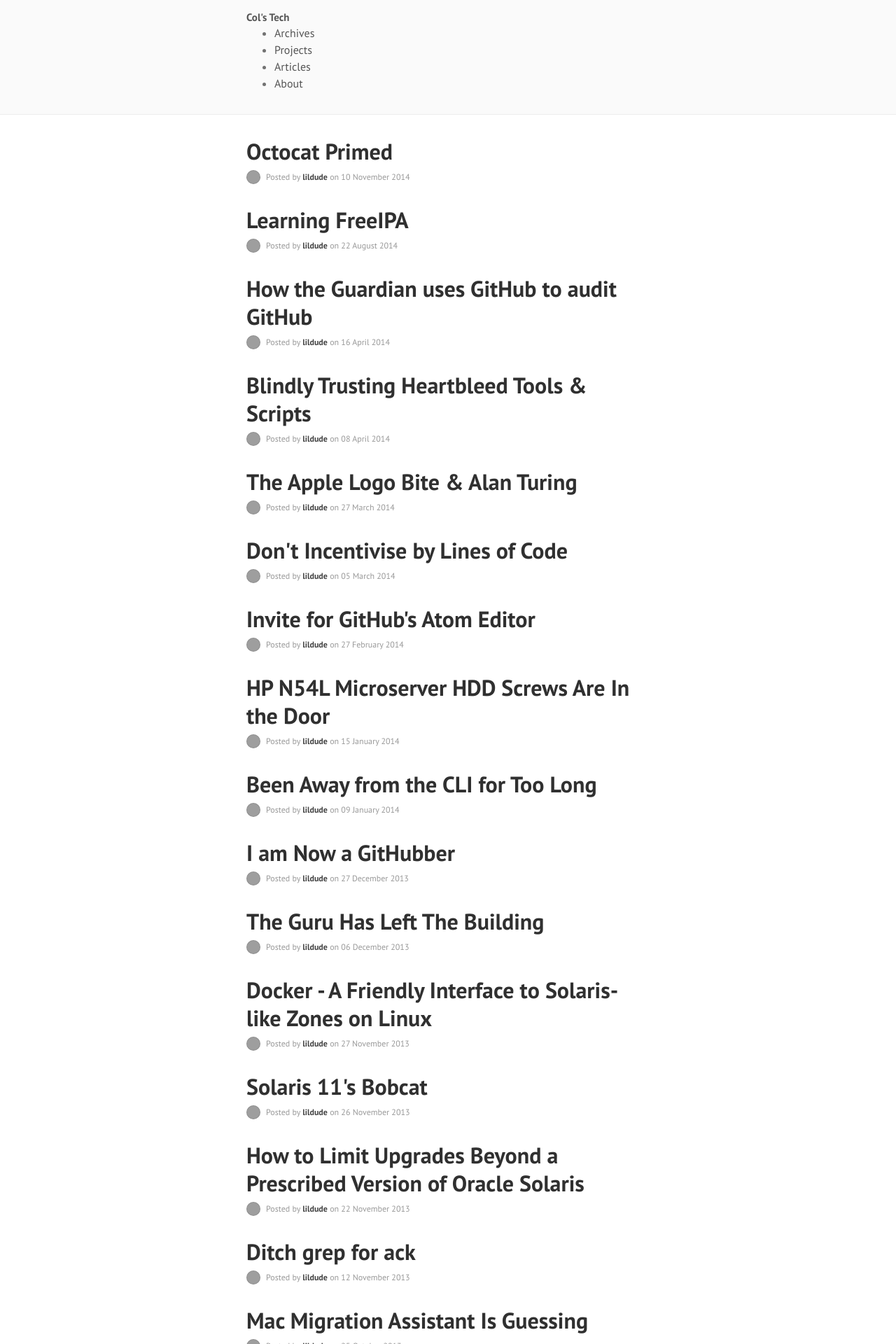
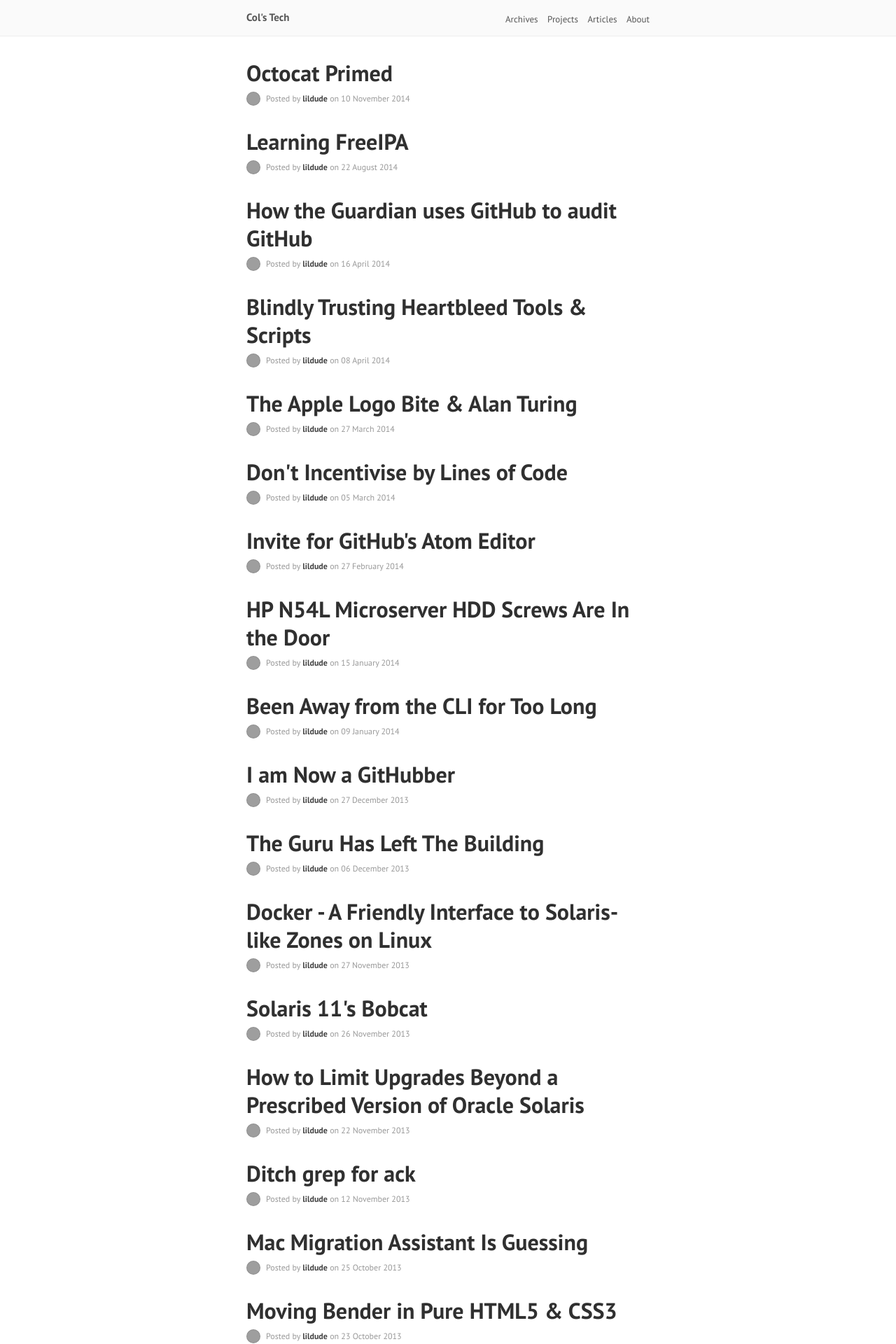
Before and after one commit to lildude/lildude.co.uk, a Jekyll site: the page built from index.html, in a window 1280 px wide. Shown: the top 1920 px of the page at 70% size. Built offline with Jekyll 4.4.1, drawn with Linux system fonts in a browser that asks for light colours; Markdown is read by kramdown in place of the engine named in the settings; grey boxes are pictures that could not be loaded.

Commit message:
Style page links

```diff
--- a/css/eng.css
+++ b/css/eng.css
@@ -94,3 +94,14 @@ body {
   color:#555;
   font-weight:bold;
 }
+
+.page-list {
+  float: right;
+  margin-top: -17px;
+  font-size: 13px;
+}
+
+.page-list li {
+  display: inline;
+  margin-left: 10px;
+}
```
